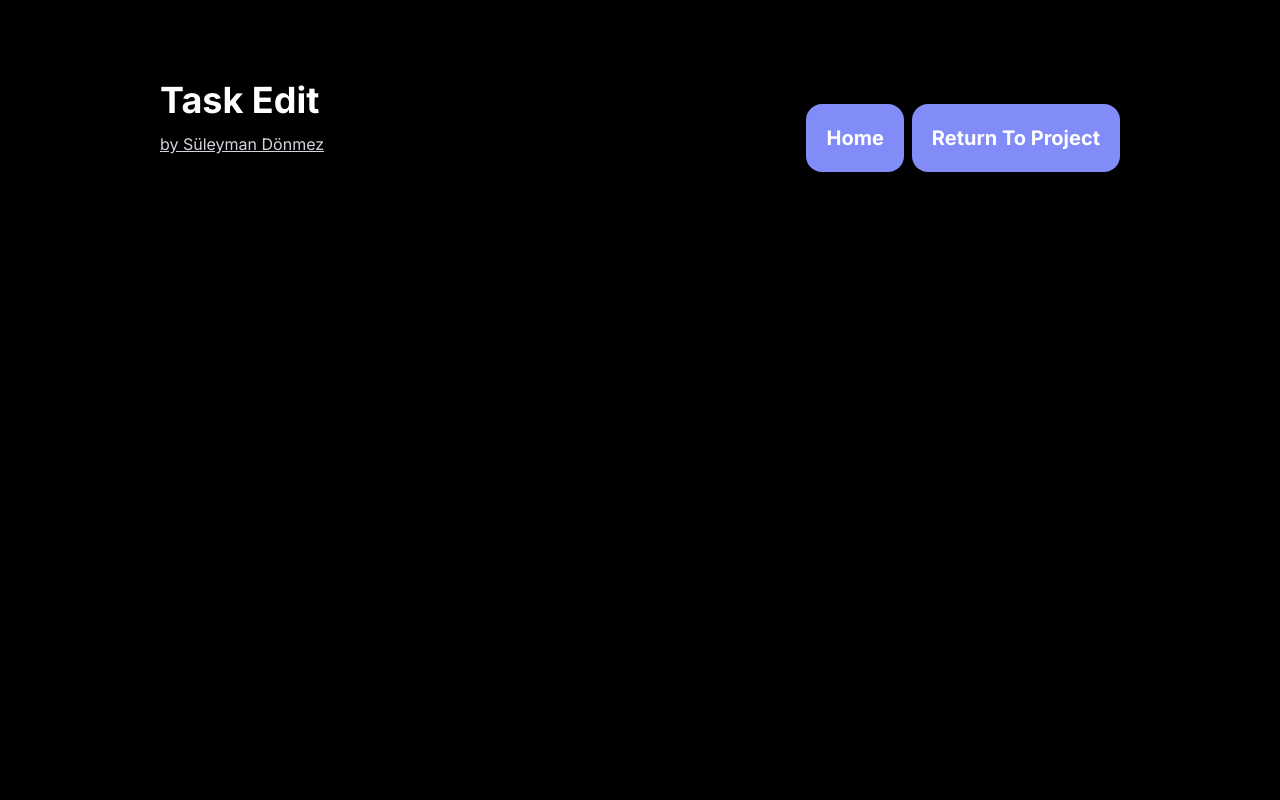
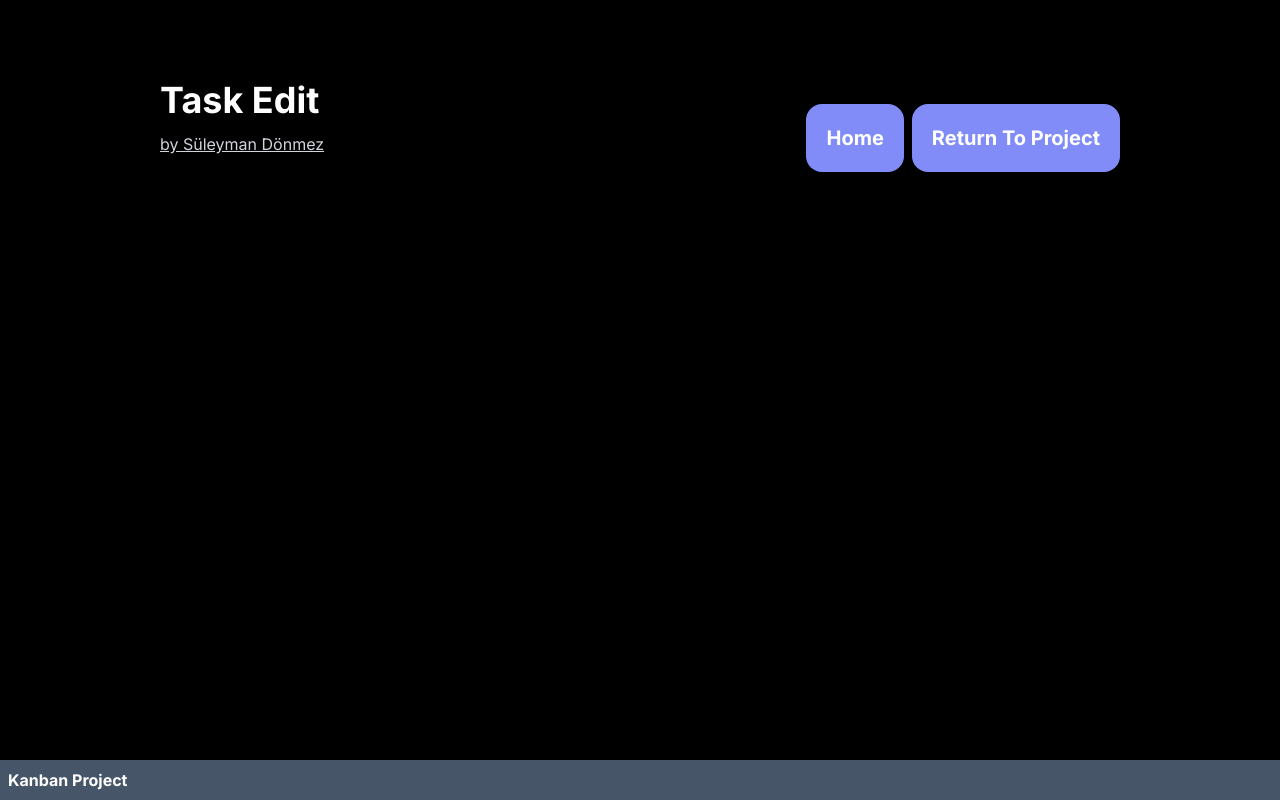
Before and after one commit to suleymanddonmez/KanbanProject, a Next.js app: page /tasks/1 in a window 1280 px wide. Built offline with nearby package versions, Linux system fonts and the light colour scheme; no server answers.

Commit message:
last commit

```diff
--- /dev/null
+++ b/app/contextProvider.tsx
@@ -0,0 +1,30 @@
+"use client";
+import React, { createContext, useEffect, useState } from "react";
+
+const initialContextValue = {
+  title: "Kanban Project",
+  updateTitle: (title: string) => {},
+};
+
+export const Context = createContext(initialContextValue);
+
+function ContextProvider({ children }: { children: React.ReactNode }) {
+  const [title, setTitle] = useState(initialContextValue.title);
+
+  useEffect(() => {
+    document.title = title || initialContextValue.title;
+  }, [title]);
+
+  return (
+    <Context.Provider
+      value={{
+        title,
+        updateTitle: setTitle,
+      }}
+    >
+      {children}
+    </Context.Provider>
+  );
+}
+
+export default ContextProvider;
--- a/app/layout.tsx
+++ b/app/layout.tsx
@@ -1,12 +1,14 @@
 import type { Metadata } from "next";
 import { Inter } from "next/font/google";
 import "./globals.css";
+import RouterListener from "./routerListener";
+import ContextProvider from "./contextProvider";
 
 const inter = Inter({ subsets: ["latin"] });
 
 export const metadata: Metadata = {
-  title: "Create Next App",
-  description: "Generated by create next app",
+  title: "Kanban Project",
+  description: "Nextjs/Reactjs Kanban Project",
 };
 
 export default function RootLayout({
@@ -17,7 +19,10 @@ export default function RootLayout({
   return (
     <html lang="en">
       <body className={inter.className}>
-        <main className="min-h-screen pt-20 px-5 sm:px-10 md:px-20 lg:px-40">{children}</main>
+        <ContextProvider>
+          <main className="min-h-screen pt-20 px-5 sm:px-10 md:px-20 lg:px-40">{children}</main>
+          <RouterListener />
+        </ContextProvider>
       </body>
     </html>
   );
--- a/app/page.tsx
+++ b/app/page.tsx
@@ -1,15 +1,20 @@
 "use client";
-import { useEffect, useState } from "react";
+import { useContext, useEffect, useState } from "react";
 import { useRouter } from "next/navigation";
 import { ProjectType } from "@/models/project";
 import { fetchApi } from "./api/BaseActions";
+import { Context } from "@/app/contextProvider";
 
 export default function Home() {
   const [projects, setProjects] = useState<ProjectType[]>();
   const [isLoading, setIsLoading] = useState(true);
   const router = useRouter();
 
+  const context = useContext(Context);
+  const { updateTitle } = context;
+
   useEffect(() => {
+    updateTitle("All Projects");
     getProjects();
   }, []);
 
@@ -25,11 +30,11 @@ export default function Home() {
   };
 
   const handleProjectClick = (projectId: string) => {
-    router.push(`/project/${projectId}`);
+    router.push(`/projects/${projectId}`);
   };
 
   const handleAddProjectClick = () => {
-    router.push(`/project/new`);
+    router.push(`/projects/new`);
   };
 
   return (
@@ -41,7 +46,10 @@ export default function Home() {
             by Süleyman Dönmez
           </a>
         </div>
-        <button className="text-xl font-bold p-5 rounded-2xl bg-indigo-500 cursor-pointer hover:bg-neutral-600 transition-all" onClick={() => handleAddProjectClick()}>
+        <button
+          className="text-xl font-bold p-5 rounded-2xl bg-indigo-500 cursor-pointer hover:bg-neutral-600 transition-all"
+          onClick={() => handleAddProjectClick()}
+        >
           + New Project
         </button>
       </div>
--- a/app/project/[id]/page.tsx
+++ b/app/projects/[id]/page.tsx
@@ -1,16 +1,25 @@
 "use client";
-import { useEffect, useState } from "react";
+import { useContext, useEffect, useState } from "react";
 import { useRouter } from "next/navigation";
 import { ProjectType } from "@/models/project";
 import { fetchApi } from "../../api/BaseActions";
 import { DragDropContext, DropResult } from "react-beautiful-dnd";
 import TaskList from "@/components/TaskList";
+import { Context } from "@/app/contextProvider";
 
 function Roadmap({ params }: { params: { id: string } }) {
   const [project, setProject] = useState<ProjectType>();
   const [isLoading, setIsLoading] = useState(true);
   const { id } = params;
+
   const router = useRouter();
+
+  const context = useContext(Context);
+  const { updateTitle } = context;
+
+  useEffect(() => {
+    updateTitle(project?.title ? `${project.title} Roadmap` : "Project Roadmap");
+  }, [project]);
 
   useEffect(() => {
     if (id) {
--- a/app/project/new/page.tsx
+++ b/app/projects/new/page.tsx
@@ -1,8 +1,9 @@
 "use client";
-import { useState } from "react";
+import { useContext, useEffect, useState } from "react";
 import { useRouter } from "next/navigation";
 import { ProjectType } from "@/models/project";
 import { fetchApi } from "../../api/BaseActions";
+import { Context } from "@/app/contextProvider";
 
 function NewProject() {
   const [title, setTitle] = useState("");
@@ -10,6 +11,13 @@ function NewProject() {
   const [isLoading, setIsLoading] = useState(false);
 
   const router = useRouter();
+
+  const context = useContext(Context);
+  const { updateTitle } = context;
+
+  useEffect(() => {
+    updateTitle("New Project");
+  }, []);
 
   const validateForm = () => {
     if (!title) {
@@ -45,7 +53,10 @@ function NewProject() {
           </a>
         </div>
         <div className="flex gap-2">
-          <button className="text-xl font-bold p-5 rounded-2xl bg-indigo-400 cursor-pointer hover:bg-neutral-600 transition-all" onClick={() => router.push(`/`)}>
+          <button
+            className="text-xl font-bold p-5 rounded-2xl bg-indigo-400 cursor-pointer hover:bg-neutral-600 transition-all"
+            onClick={() => router.push(`/`)}
+          >
             Home
           </button>
         </div>
--- /dev/null
+++ b/app/routerListener.tsx
@@ -0,0 +1,79 @@
+"use client";
+
+import { usePathname, useRouter } from "next/navigation";
+import { useContext, useEffect } from "react";
+import { Context } from "./contextProvider";
+
+interface LastVisitedPageType {
+  pageTitle: string;
+  pathname: string;
+}
+
+const maxSavedPages = 10;
+
+function RouterListener() {
+  const context = useContext(Context);
+  const { title } = context;
+
+  const router = useRouter();
+  const pathname = usePathname();
+
+  useEffect(() => {
+    addThisPageInLastVisitedPages();
+  }, [pathname, title]);
+
+  const getLastVisitedPages = () => {
+    let savedInfoString = localStorage.getItem("lastVisitedPages");
+    let lastVisitedPages: LastVisitedPageType[] = [];
+    if (savedInfoString) {
+      try {
+        lastVisitedPages = JSON.parse(savedInfoString);
+      } catch {
+        lastVisitedPages = [];
+      }
+    }
+    return lastVisitedPages;
+  };
+
+  const setLastVisitedPages = (lastVisitedPages: LastVisitedPageType[]) => {
+    localStorage.setItem("lastVisitedPages", JSON.stringify(lastVisitedPages));
+  };
+
+  const addThisPageInLastVisitedPages = () => {
+    const pageInfo: LastVisitedPageType = {
+      pageTitle: title || document.title,
+      pathname: pathname,
+    };
+    let lastVisitedPages = getLastVisitedPages();
+    // control if already exist
+    let existRecord = lastVisitedPages.find((lastPage) => lastPage.pathname == pageInfo.pathname);
+    if (existRecord) {
+      let index = lastVisitedPages.indexOf(existRecord);
+      lastVisitedPages.splice(index, 1);
+    }
+
+    lastVisitedPages.push(pageInfo);
+    if (lastVisitedPages.length > maxSavedPages) {
+      lastVisitedPages = lastVisitedPages.slice(0, maxSavedPages);
+    }
+    setLastVisitedPages(lastVisitedPages);
+  };
+
+  const lastVisitedPages = getLastVisitedPages().reverse();
+
+  return (
+    <>
+      {lastVisitedPages && (
+        <div className="flex overflow-hidden gap-3 fixed bottom-0 bg-slate-600 w-full">
+          {lastVisitedPages.map((lastPage, index) => (
+            <button key={index} className="font-bold p-2 hover:bg-slate-500 transition-all" onClick={() => router.push(lastPage.pathname)}>
+              {lastPage.pageTitle}
+            </button>
+          ))}
+        </div>
+      )}
+    </>
+  );
+}
+
+export default RouterListener;
--- a/app/taskLists/new/[projectId]/page.tsx
+++ b/app/taskLists/new/[projectId]/page.tsx
@@ -1,15 +1,24 @@
 "use client";
-import { useState } from "react";
+import { useContext, useEffect, useState } from "react";
 import { useRouter } from "next/navigation";
 import { TaskListType } from "@/models/taskList";
 import { fetchApi } from "../../../api/BaseActions";
+import { Context } from "@/app/contextProvider";
 
 function NewTaskList({ params }: { params: { projectId: string } }) {
   const [title, setTitle] = useState("");
   const [error, setError] = useState("");
   const [isLoading, setIsLoading] = useState(false);
   const { projectId } = params;
+
   const router = useRouter();
+
+  const context = useContext(Context);
+  const { updateTitle } = context;
+
+  useEffect(() => {
+    updateTitle("New Task List");
+  }, []);
 
   const validateForm = () => {
     if (!title) {
@@ -28,7 +37,7 @@ function NewTaskList({ params }: { params: { projectId: string } }) {
         projectId: projectId,
       });
       if (response.success) {
-        router.push(`/project/${projectId}`);
+        router.push(`/projects/${projectId}`);
       } else {
         setError(response.error || "An error occurred!");
       }
@@ -46,10 +55,16 @@ function NewTaskList({ params }: { params: { projectId: string } }) {
           </a>
         </div>
         <div className="flex gap-2">
-          <button className="text-xl font-bold p-5 rounded-2xl bg-indigo-400 cursor-pointer hover:bg-neutral-600 transition-all" onClick={() => router.push(`/`)}>
+          <button
+            className="text-xl font-bold p-5 rounded-2xl bg-indigo-400 cursor-pointer hover:bg-neutral-600 transition-all"
+            onClick={() => router.push(`/`)}
+          >
             Home
           </button>
-          <button className="text-xl font-bold p-5 rounded-2xl bg-indigo-400 cursor-pointer hover:bg-neutral-600 transition-all" onClick={() => router.back()}>
+          <button
+            className="text-xl font-bold p-5 rounded-2xl bg-indigo-400 cursor-pointer hover:bg-neutral-600 transition-all"
+            onClick={() => router.back()}
+          >
             Return To Project
           </button>
         </div>
--- a/app/tasks/[id]/page.tsx
+++ b/app/tasks/[id]/page.tsx
@@ -1,16 +1,25 @@
 "use client";
-import { useEffect, useState } from "react";
+import { useContext, useEffect, useState } from "react";
 import { useRouter } from "next/navigation";
 import { TaskType } from "@/models/task";
 import { fetchApi } from "../../api/BaseActions";
 import TaskForm from "@/components/TaskForm";
+import { Context } from "@/app/contextProvider";
 
 function TaskAction({ params }: { params: { id: string } }) {
   const [task, setTask] = useState<TaskType>();
   const [error, setError] = useState("");
   const [isLoading, setIsLoading] = useState(true);
   const { id } = params;
+
   const router = useRouter();
+
+  const context = useContext(Context);
+  const { updateTitle } = context;
+
+  useEffect(() => {
+    updateTitle(task?.title || "Task Detail");
+  }, [task]);
 
   useEffect(() => {
     if (id) {
@@ -63,15 +72,25 @@ function TaskAction({ params }: { params: { id: string } }) {
           </a>
         </div>
         <div className="flex gap-2">
-          <button className="text-xl font-bold p-5 rounded-2xl bg-indigo-400 cursor-pointer hover:bg-neutral-600 transition-all" onClick={() => router.push(`/`)}>
+          <button
+            className="text-xl font-bold p-5 rounded-2xl bg-indigo-400 cursor-pointer hover:bg-neutral-600 transition-all"
+            onClick={() => router.push(`/`)}
+          >
             Home
           </button>
-          <button className="text-xl font-bold p-5 rounded-2xl bg-indigo-400 cursor-pointer hover:bg-neutral-600 transition-all" onClick={() => router.back()}>
+          <button
+            className="text-xl font-bold p-5 rounded-2xl bg-indigo-400 cursor-pointer hover:bg-neutral-600 transition-all"
+            onClick={() => router.back()}
+          >
             Return To Project
           </button>
         </div>
       </div>
-      {!task && isLoading ? <div className="text-2xl">Loading...</div> : task && <TaskForm taskInfo={task} onSave={saveTask} onDelete={delTask} isLoading={isLoading} />}
+      {!task && isLoading ? (
+        <div className="text-2xl">Loading...</div>
+      ) : (
+        task && <TaskForm taskInfo={task} onSave={saveTask} onDelete={delTask} isLoading={isLoading} />
+      )}
     </>
   );
 }
--- a/app/tasks/new/[taskListId]/page.tsx
+++ b/app/tasks/new/[taskListId]/page.tsx
@@ -1,15 +1,24 @@
 "use client";
-import { useState } from "react";
+import { useContext, useEffect, useState } from "react";
 import { useRouter } from "next/navigation";
 import { TaskType } from "@/models/task";
 import { fetchApi } from "../../../api/BaseActions";
 import TaskForm from "@/components/TaskForm";
+import { Context } from "@/app/contextProvider";
 
 function NewTask({ params }: { params: { taskListId: string } }) {
   const [error, setError] = useState("");
   const [isLoading, setIsLoading] = useState(false);
   const { taskListId } = params;
+
   const router = useRouter();
+
+  const context = useContext(Context);
+  const { updateTitle } = context;
+
+  useEffect(() => {
+    updateTitle("New Task");
+  }, []);
 
   const saveTask = async (taskInfo: TaskType) => {
     setIsLoading(true);
```
Also changed, not shown: components/TaskForm.tsx (+8 -4 lines), 1 other file (tests, documents, lock files or other folders).
